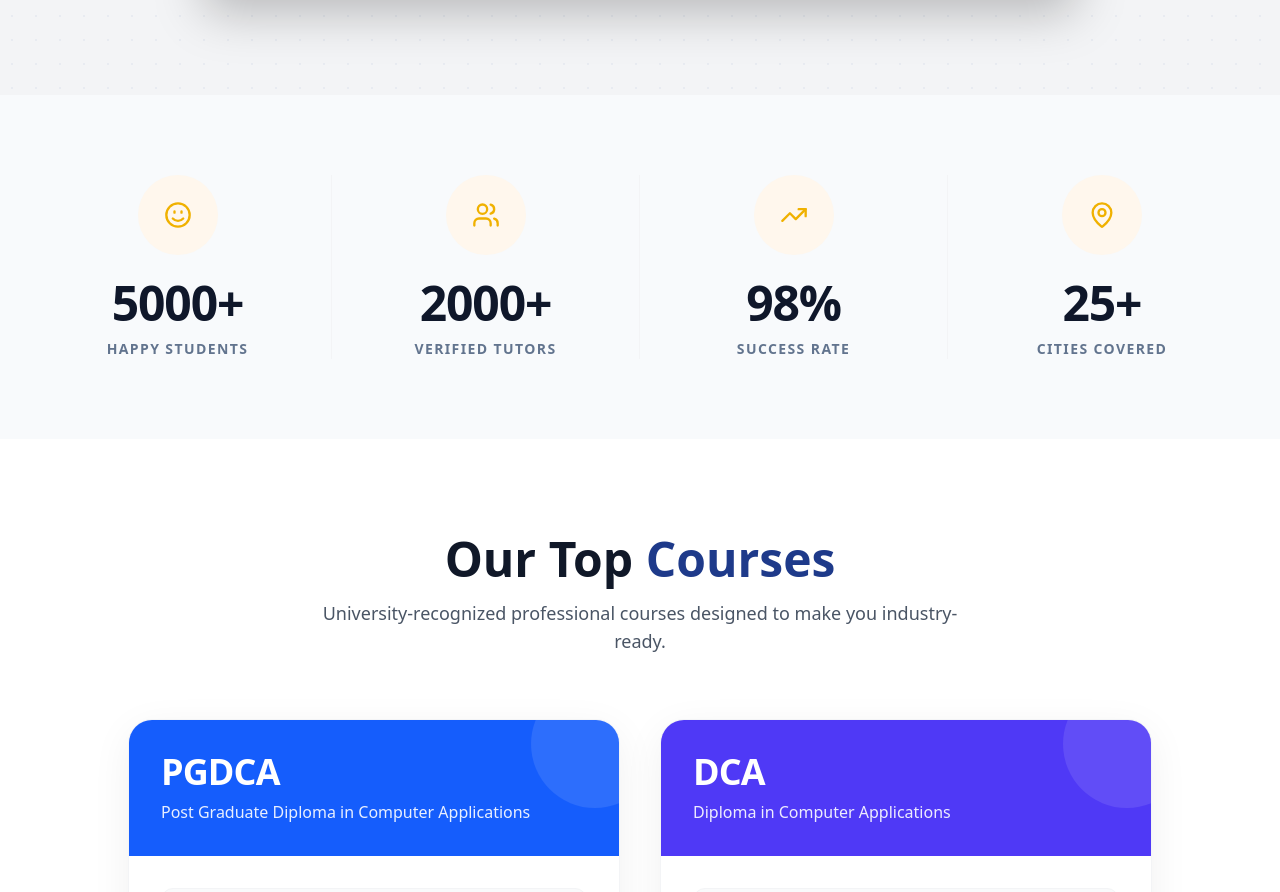
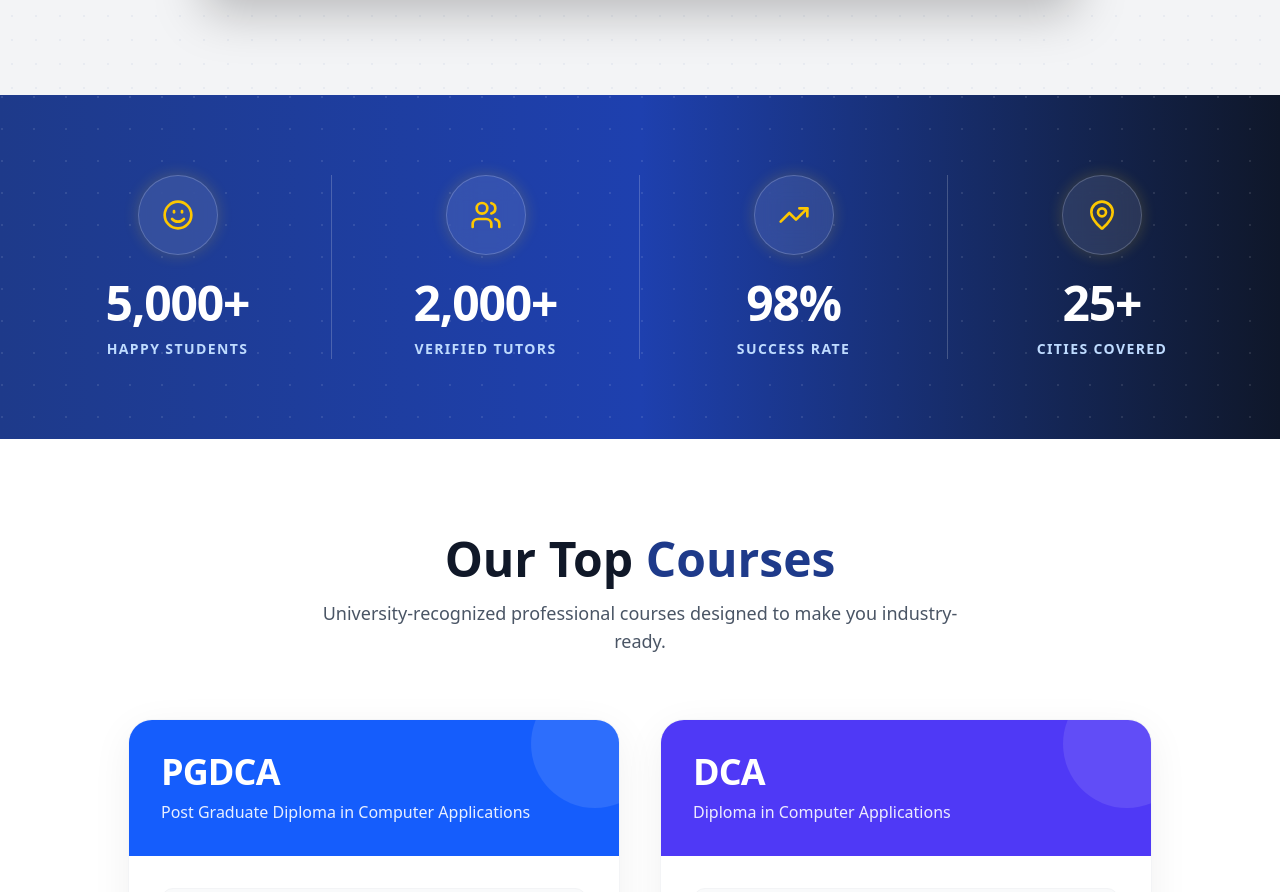
Before and after one commit to NileshP69/nilesh_institue, a Next.js app: page / in a window 1280 px wide. Shown: the part 2514-3406 px from the top of the page. Built offline with nearby package versions, Linux system fonts and the light colour scheme.

Commit message:
Enhance Stats with animated counters and theme colors

```diff
--- a/src/components/home/Stats.tsx
+++ b/src/components/home/Stats.tsx
@@ -1,60 +1,92 @@
 "use client";
 
-import { motion } from "framer-motion";
+import { useEffect, useRef } from "react";
+import { motion, useInView, animate } from "framer-motion";
 import { Smile, Users, TrendingUp, MapPin } from "lucide-react";
+
+function Counter({ value, suffix }: { value: number; suffix: string }) {
+  const ref = useRef<HTMLSpanElement>(null);
+  const inView = useInView(ref, { once: true, margin: "-50px" });
+
+  useEffect(() => {
+    if (inView && ref.current) {
+      const controls = animate(0, value, {
+        duration: 2.5,
+        ease: "easeOut",
+        onUpdate(v) {
+          if (ref.current) {
+            ref.current.textContent = Math.round(v).toLocaleString() + suffix;
+          }
+        },
+      });
+      return () => controls.stop();
+    }
+  }, [inView, value, suffix]);
+
+  return <span ref={ref}>0{suffix}</span>;
+}
 
 export default function Stats() {
   const stats = [
     {
       id: 1,
-      icon: <Smile className="text-yellow-500" size={28} />,
-      count: "5000+",
+      icon: <Smile className="text-yellow-400" size={32} />,
+      count: 5000,
+      suffix: "+",
       label: "HAPPY STUDENTS",
     },
     {
       id: 2,
-      icon: <Users className="text-yellow-500" size={28} />,
-      count: "2000+",
+      icon: <Users className="text-yellow-400" size={32} />,
+      count: 2000,
+      suffix: "+",
       label: "VERIFIED TUTORS",
     },
     {
       id: 3,
-      icon: <TrendingUp className="text-yellow-500" size={28} />,
-      count: "98%",
+      icon: <TrendingUp className="text-yellow-400" size={32} />,
+      count: 98,
+      suffix: "%",
       label: "SUCCESS RATE",
     },
     {
       id: 4,
-      icon: <MapPin className="text-yellow-500" size={28} />,
-      count: "25+",
+      icon: <MapPin className="text-yellow-400" size={32} />,
+      count: 25,
+      suffix: "+",
       label: "CITIES COVERED",
     },
   ];
 
   return (
-    <section className="py-20 bg-[#F8FAFC]">
-      <div className="container mx-auto px-4 md:px-6">
-        <div className="grid grid-cols-2 md:grid-cols-4 gap-12 md:gap-0 md:divide-x md:divide-gray-100">
+    <section className="py-20 relative overflow-hidden bg-gradient-to-r from-[#1E3A8A] via-[#1e40af] to-[#0f172a]">
+      {/* Decorative background pattern */}
+      <div className="absolute inset-0 opacity-10">
+        <div className="absolute inset-0" style={{ backgroundImage: 'radial-gradient(circle at 2px 2px, white 1px, transparent 0)', backgroundSize: '32px 32px' }}></div>
+      </div>
+
+      <div className="container mx-auto px-4 md:px-6 relative z-10">
+        <div className="grid grid-cols-2 md:grid-cols-4 gap-12 md:gap-0 md:divide-x md:divide-white/20">
           {stats.map((stat, index) => (
             <motion.div
               key={stat.id}
-              initial={{ opacity: 0, y: 20 }}
+              initial={{ opacity: 0, y: 30 }}
               whileInView={{ opacity: 1, y: 0 }}
-              viewport={{ once: true }}
-              transition={{ delay: index * 0.1, duration: 0.6 }}
-              className="flex flex-col items-center text-center px-4"
+              viewport={{ once: true, margin: "-50px" }}
+              transition={{ delay: index * 0.15, duration: 0.6 }}
+              className="flex flex-col items-center text-center px-4 group"
             >
               <motion.div
-                className="w-20 h-20 rounded-full bg-orange-50 flex items-center justify-center mb-6"
-                whileHover={{ scale: 1.1, backgroundColor: "#ffedd5" }}
+                className="w-20 h-20 rounded-full bg-white/10 backdrop-blur-md border border-white/20 flex items-center justify-center mb-6 shadow-[0_0_15px_rgba(250,204,21,0.2)]"
+                whileHover={{ scale: 1.1, backgroundColor: "rgba(255, 255, 255, 0.2)", borderColor: "rgba(250, 204, 21, 0.5)" }}
                 transition={{ type: "spring", stiffness: 300 }}
               >
                 {stat.icon}
               </motion.div>
-              <h3 className="text-4xl md:text-5xl font-black text-[#0f172a] mb-3 tracking-tight">
-                {stat.count}
+              <h3 className="text-4xl md:text-5xl font-black text-white mb-3 tracking-tight group-hover:text-yellow-400 transition-colors duration-300">
+                <Counter value={stat.count} suffix={stat.suffix} />
               </h3>
-              <p className="text-sm font-bold text-slate-500 tracking-widest uppercase">
+              <p className="text-sm font-bold text-blue-200 tracking-widest uppercase">
                 {stat.label}
               </p>
             </motion.div>
```
